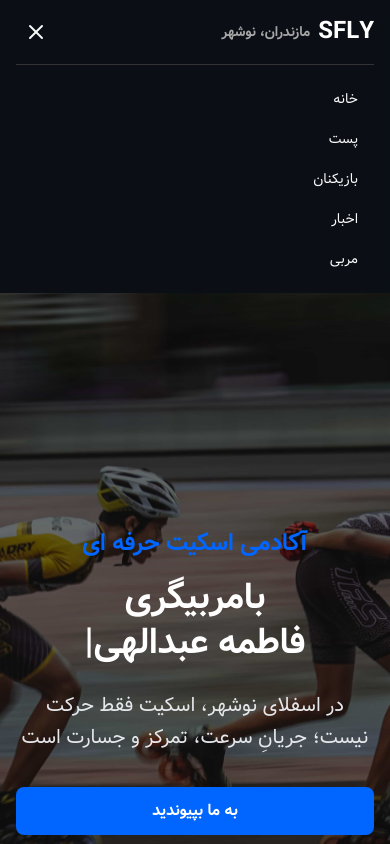
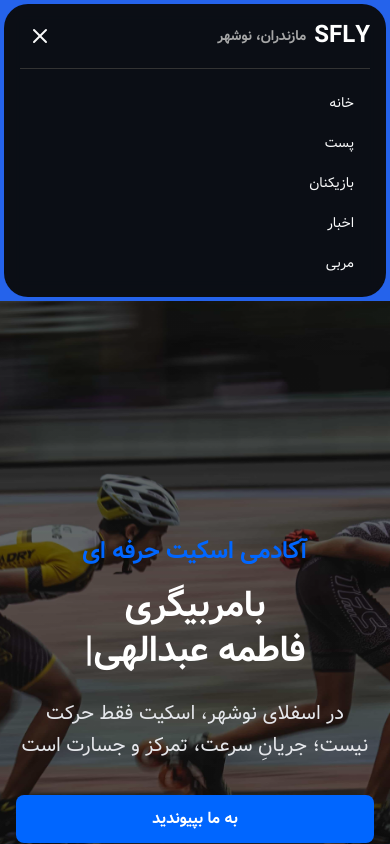
Before and after one commit to SFLY-NOWSHAHR/sfly-website, a Next.js app: page / in a window 390 px wide. Both pictures are taken after a click on the button 36 px from the left and 32 px from the top of the page. Shown: the top 844 px of the page. Built offline with nearby package versions, Linux system fonts and the light colour scheme.

Commit message:
modified: mobile menu animate with motion

```diff
--- a/components/Navbar.tsx
+++ b/components/Navbar.tsx
@@ -4,6 +4,27 @@ import { useState } from 'react'
 import Link from 'next/link'
 import { Menu, X } from 'lucide-react'
 import Image from 'next/image'
+import { motion, AnimatePresence, Variants } from 'framer-motion'
+
+const mobileMenuVariants: Variants = {
+  hidden: {
+    height: 0,
+    opacity: 0,
+    transition: {
+      duration: 0.3,
+      ease: [0.4, 0, 0.2, 1],
+    },
+  },
+  visible: {
+    height: 'auto',
+    opacity: 1,
+    transition: {
+      duration: 0.35,
+      ease: [0.4, 0, 0.2, 1],
+    },
+  },
+}
+
 
 export default function Navbar() {
   const [mobileMenuOpen, setMobileMenuOpen] = useState(false)
@@ -17,7 +38,7 @@ export default function Navbar() {
   ]
 
   return (
-    <nav className="sticky top-0 z-50 bg-background/95 backdrop-blur">
+    <nav className="sticky top-0 z-50 bg-background/95 backdrop-blur m-1 rounded-3xl">
       <div className="mx-auto max-w-7xl px-4 sm:px-6 lg:px-8">
         <div className="flex h-16 items-center justify-between">
           <div className="flex gap-24">
@@ -68,9 +89,23 @@ export default function Navbar() {
         </div>
 
         {/* Mobile Navigation */}
+        <AnimatePresence>
       {mobileMenuOpen && (
-          <div className="md:hidden border-t border-border">
-            <div className="flex flex-col space-y-1 py-4">
+        <motion.div
+          key="mobile-menu"
+          initial="hidden"
+          animate="visible"
+          exit="hidden"
+          variants={mobileMenuVariants}
+          className="md:hidden border-t border-border overflow-hidden"
+        >
+        <motion.div
+          initial={{ y: -10 }}
+          animate={{ y: 0 }}
+          exit={{ y: -10 }}
+          transition={{ duration: 0.3 }}
+          className="flex flex-col space-y-1 py-4"
+        >
         {navLinks.map((link) => (
           <Link
             key={link.href}
@@ -81,9 +116,10 @@ export default function Navbar() {
             {link.label}
           </Link>
               ))}
-            </div>
-          </div>
+            </motion.div>
+          </motion.div>
         )}
+      </AnimatePresence>
       </div>
     </nav>
   )
```
Lines whose indentation alone changed are shown as unchanged.
